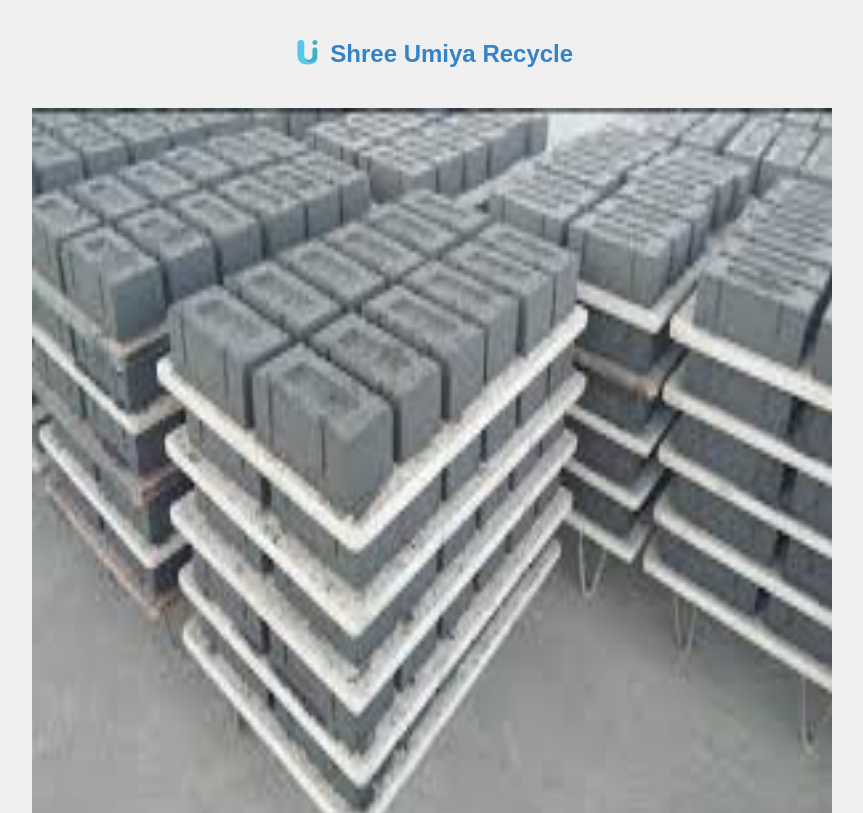
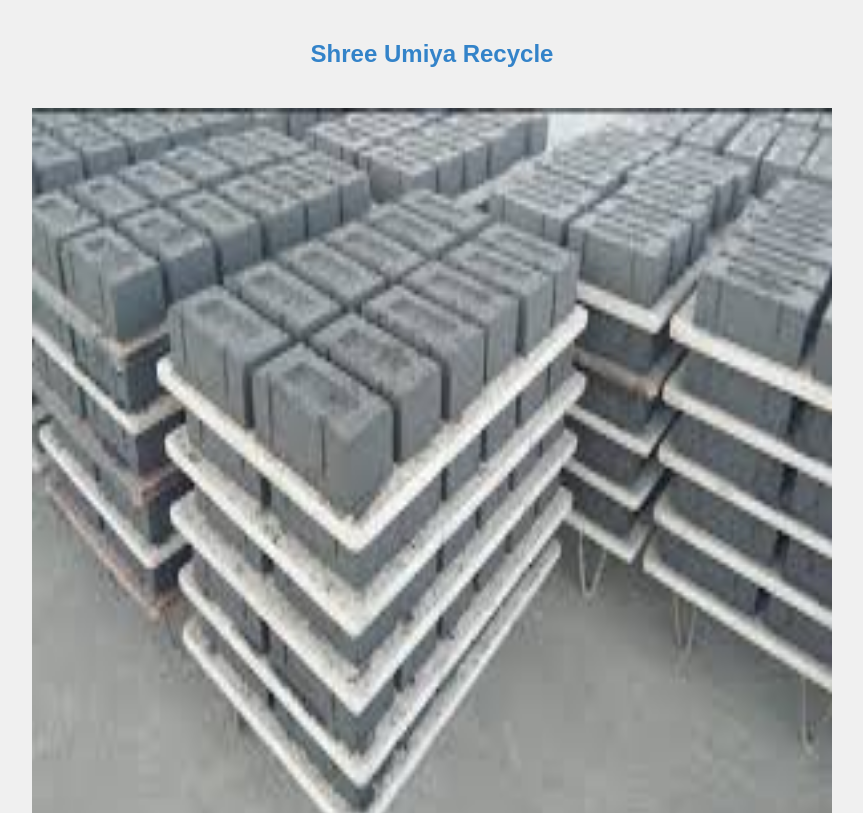
Before and after one commit to Dhyan2404/shree-umiya-recycle, a plain HTML site: page index.html in a window 1280 px wide. Shown: the top 813 px of the page, without its empty margins (208-1071 px from the left). Drawn offline with Linux system fonts and the light colour scheme.

Commit message:
Update index.html

```diff
--- a/index.html
+++ b/index.html
@@ -9,7 +9,7 @@
 </head>
 <body>
   <div id="d2">
-    <img id="l1" src="logo.png" alt="Logo">
+
     <h2 id="d1">Shree Umiya Recycle</h2>
   </div>
   <div class="carousel-container">
```
